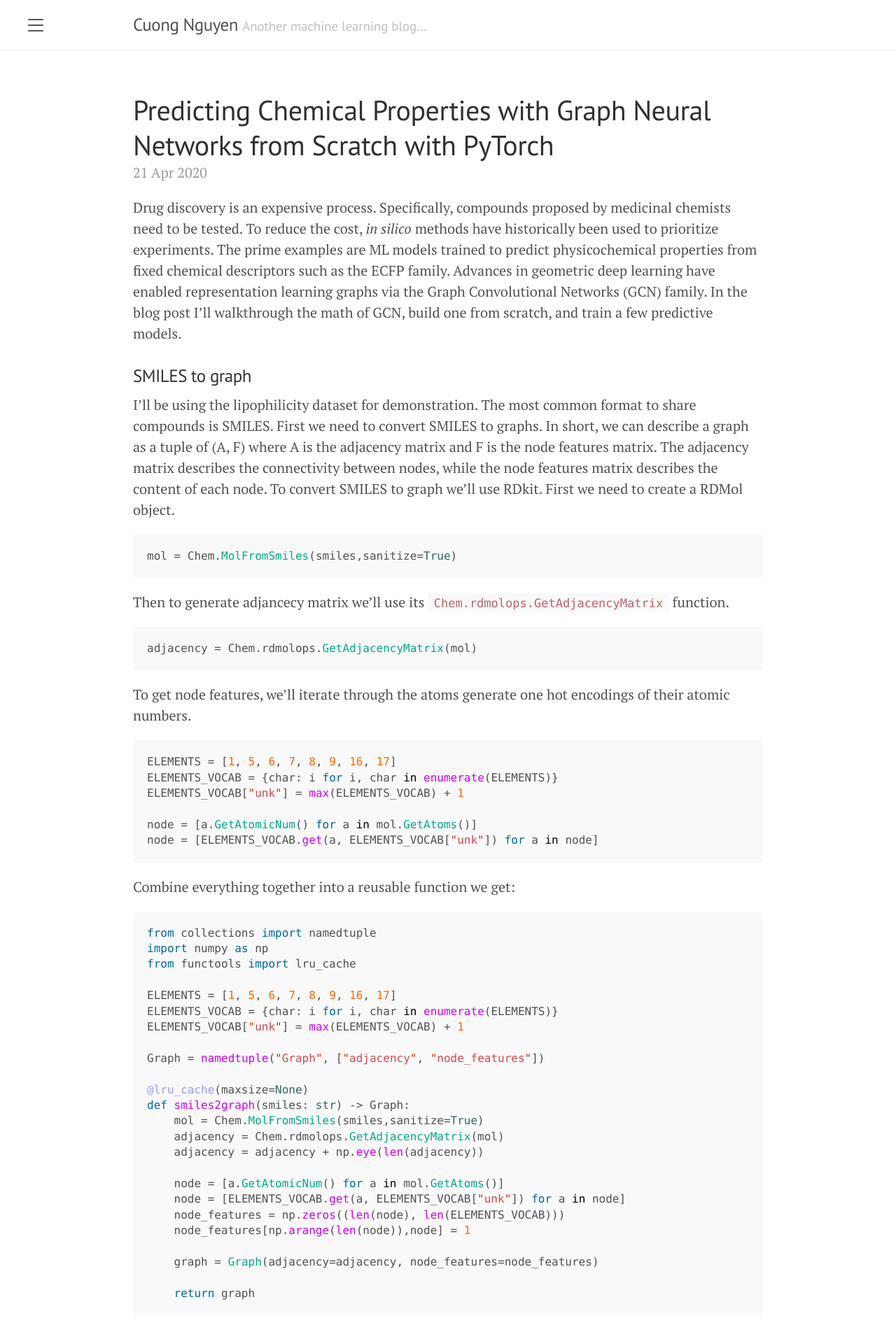
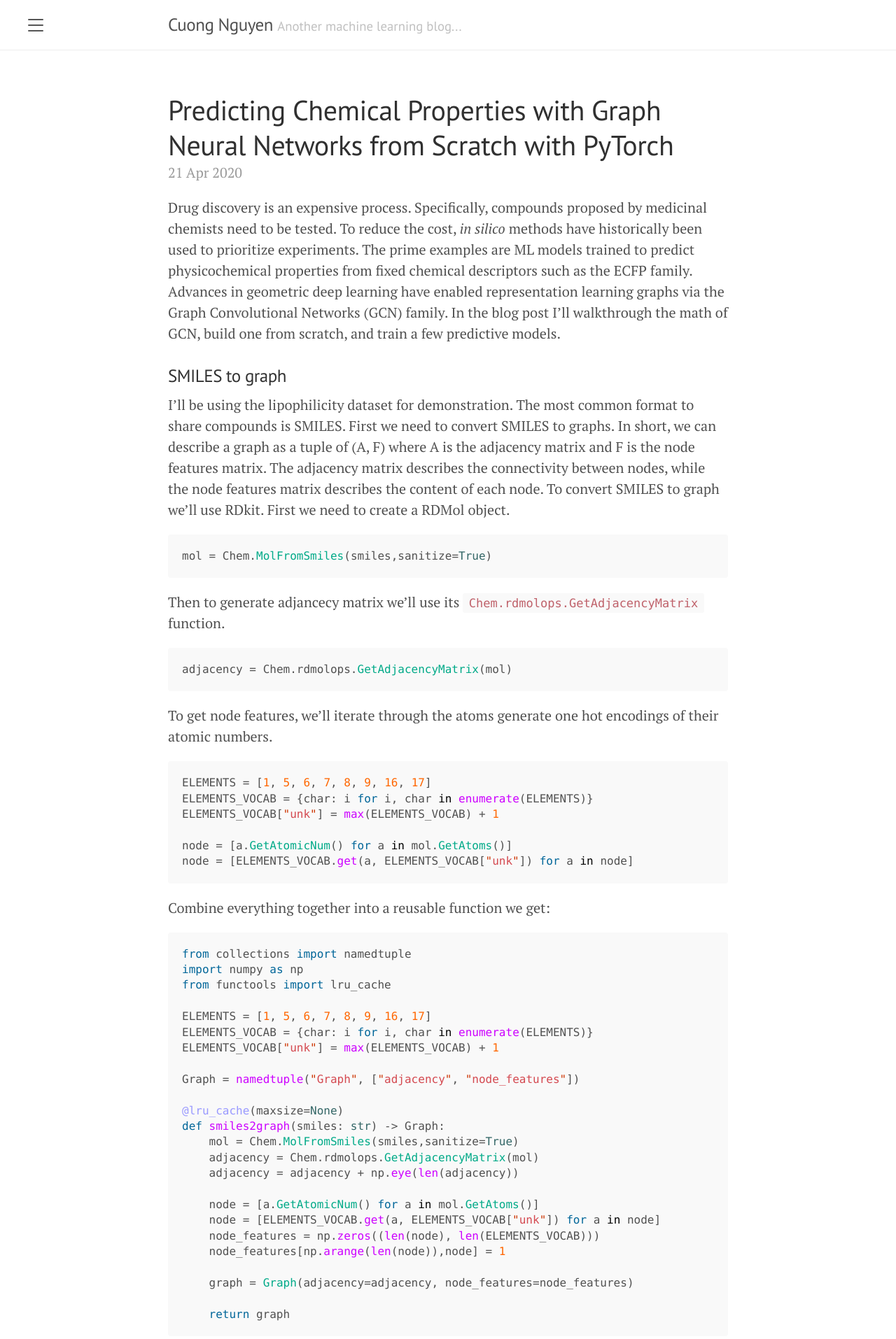
Before and after one commit to cuongqn/cuongqn.github.io, a Jekyll site: the page built from index.html, in a window 1280 px wide. Shown: the top 1914 px of the page at 70% size. Built offline with Jekyll 4.4.1, drawn with Linux system fonts in a browser that asks for light colours; the list of posts is cut into pages by our own code.

Commit message:
blog post draft

```diff
--- a/public/css/lanyon.css
+++ b/public/css/lanyon.css
@@ -82,7 +82,7 @@ h1, h2, h3, h4, h5, h6 {
 }
 @media (min-width: 56em) {
   .container {
-    max-width: 47rem;
+    max-width: 42rem;
   }
 }
 
```
